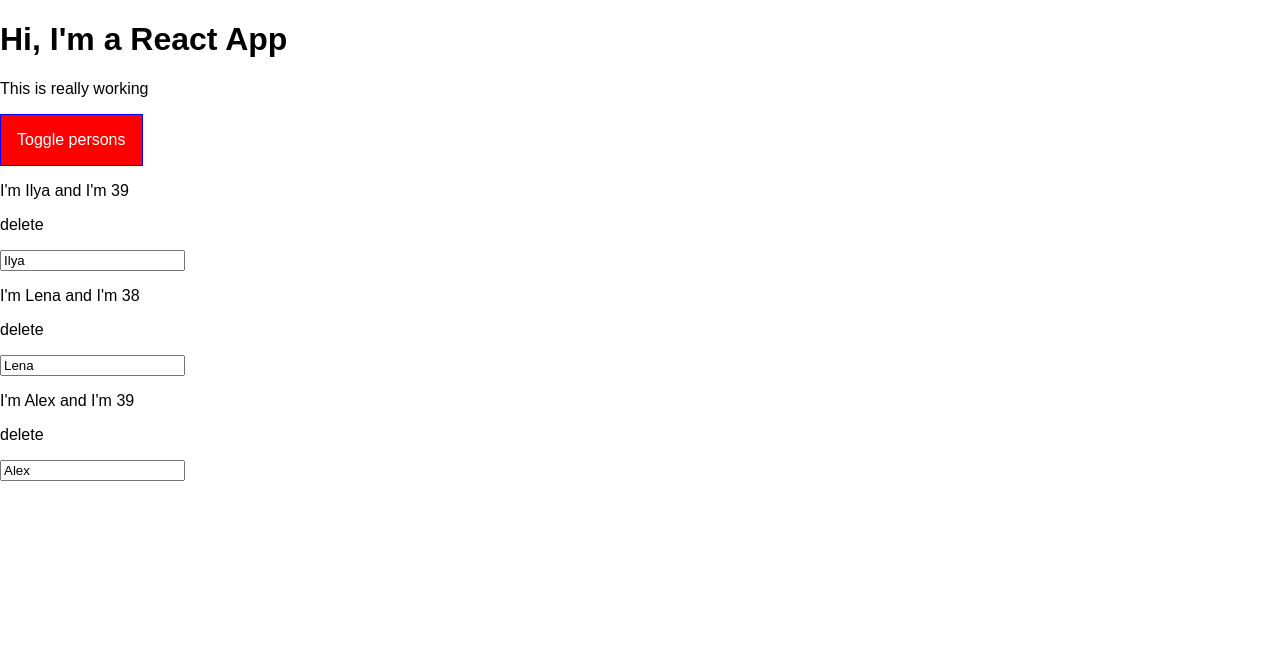
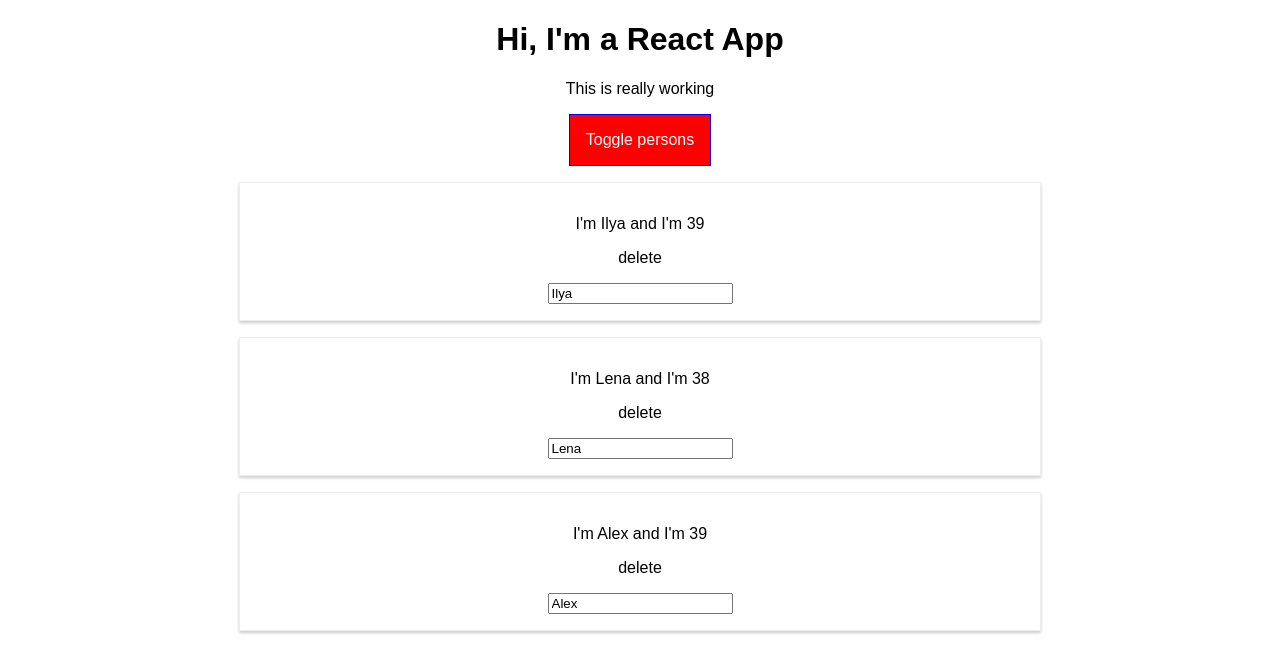
Before and after one commit to Preil/react-complete-guide, a React app: page / in a window 1280 px wide. Both pictures are taken after a click on the button "Toggle persons". Shown: the top 672 px of the page. Built offline with nearby package versions, Linux system fonts and the light colour scheme.

Commit message:
CSS modules applied.

```diff
--- a/src/components/Cockpit/Cockpit.js
+++ b/src/components/Cockpit/Cockpit.js
@@ -12,10 +12,10 @@ const cockpit = (props) => {
     }
 
     if (props.persons.length <= 2) {
-        assignedClasses.push('red'); // classes = ['red']
+        assignedClasses.push(classes.red); // classes = ['red']
     }
     if (props.persons.length <= 1) {
-        assignedClasses.push('bold') // classes = ['red, 'bold']
+        assignedClasses.push(classes.bold) // classes = ['red, 'bold']
     }
 
     return (
--- a/src/components/Persons/Person/Person.js
+++ b/src/components/Persons/Person/Person.js
@@ -1,10 +1,10 @@
 import React from 'react';
 import Radium from 'radium';
-import './Person.css'
+import classes from'./Person.css'
 
 const person = (props) => {
     return (
-        <div className="Person">
+        <div className={classes.Person}>
             <p>I'm {props.name} and I'm {props.age}</p>
             <p onClick={props.click}>delete</p>
             <p>{props.children}</p>
--- a/src/containers/App.js
+++ b/src/containers/App.js
@@ -62,7 +62,7 @@ class App extends Component {
 
 
         return (
-            <div className="App">
+            <div className={classes.App}>
                 <Cockpit
                     showPersons={this.state.showPersons}
                     persons={this.state.persons}
```
